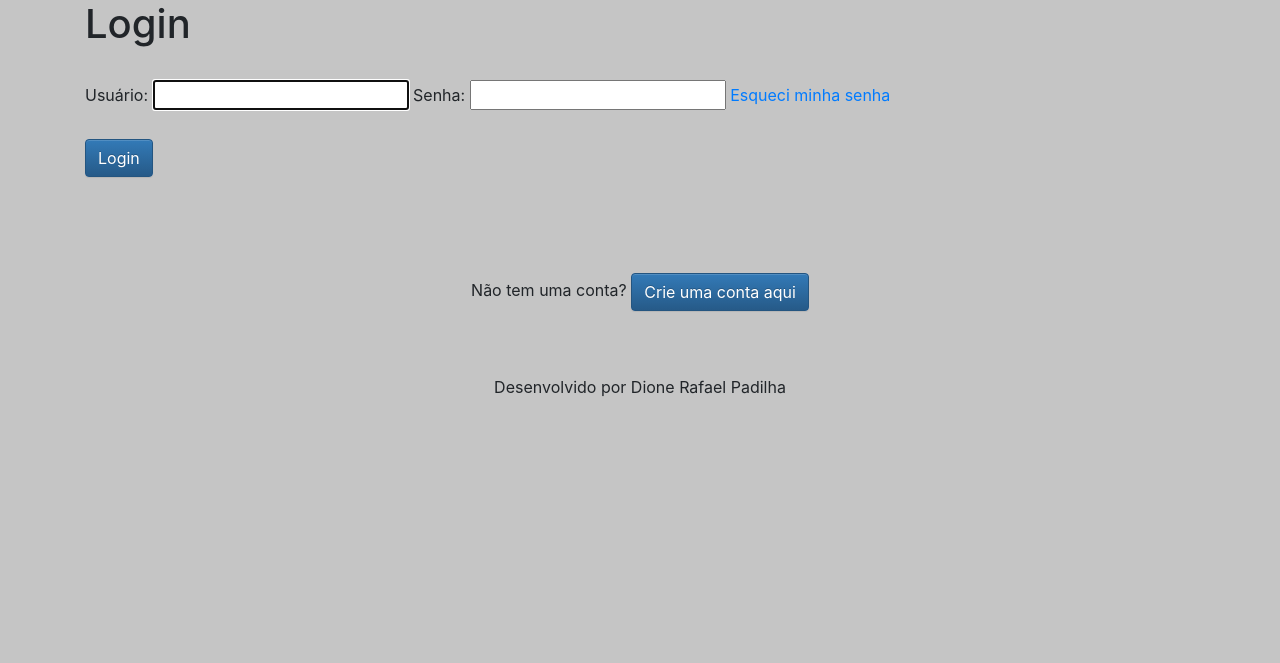
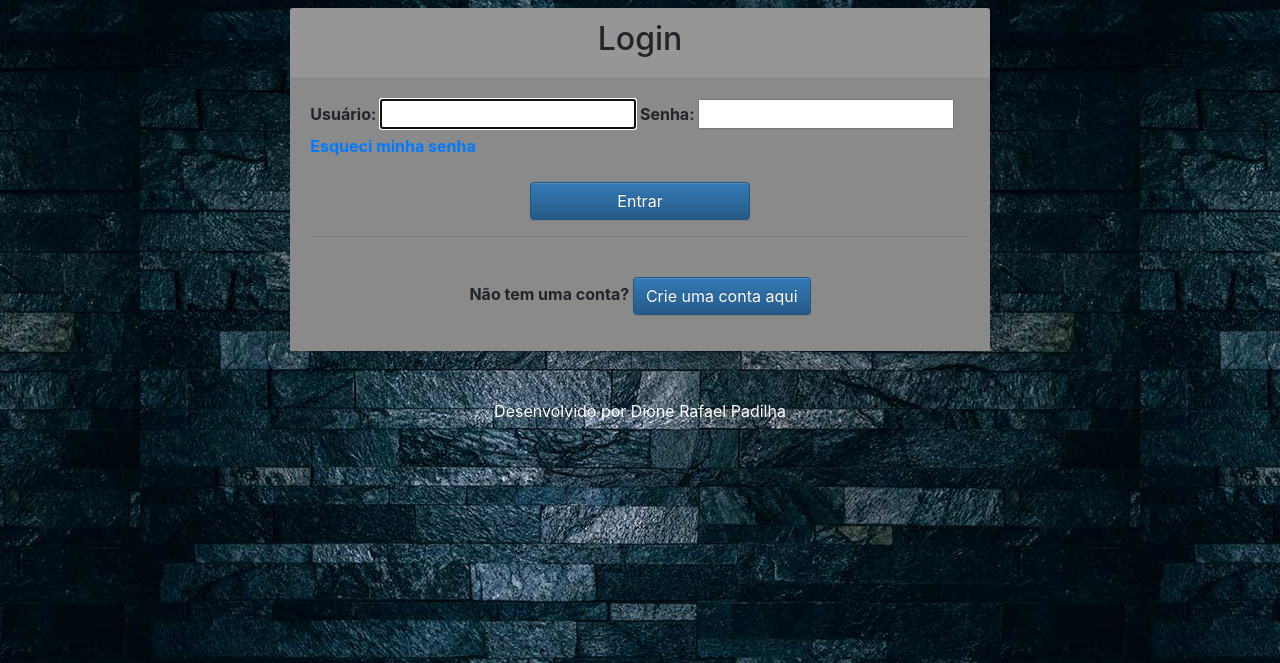
Before and after one commit to Dio30/Projeto_Carros, a Django app: page / in a window 1280 px wide. Shown: the top 663 px of the page. Run offline with Django 4.2, Linux system fonts and the light colour scheme; some libraries are stand-ins or nearby versions.

Commit message:
fix background

```diff
--- a/carros_django/settings.py
+++ b/carros_django/settings.py
@@ -122,7 +122,7 @@ USE_TZ = True
 
 STATIC_URL = '/static/'
 STATIC_ROOT = os.path.join(BASE_DIR, 'staticfiles')
-STATICFILES_DIRS = [ BASE_DIR /'static', ]
+STATICFILES_DIRS = [ BASE_DIR / 'static', ]
 MEDIA_URL = '/media/'
 MEDIA_ROOT = os.path.join(BASE_DIR, 'media')
 
--- a/static/style.css
+++ b/static/mystyle.css
@@ -1,5 +1,11 @@
+@import url('https://fonts.googleapis.com/css2?family=Open+Sans:ital,wght@1,300&display=swap');
+
 body{
     background-color: #c5c5c5;
+    background-image: url("/static/imagens/background.jpg");
+    background-attachment: fixed;
+    background-origin: padding-box;
+    background-position: 50% 30%;
 }
 
 .mythead{
@@ -40,3 +46,16 @@ body{
     background-color: #ffffff;
     color: #000000;
 }
+
+.mycardheader{
+    background-color: #969696;
+}
+
+.mybody{
+    background-color: #8a8a8a;
+    font-weight: bold;
+}
+
+.footer{
+    color: #ffffff;
+}
--- a/templates/base.html
+++ b/templates/base.html
@@ -10,7 +10,7 @@
     <link rel="stylesheet" href="https://cdn.jsdelivr.net/npm/bootstrap@4.6.1/dist/css/bootstrap.min.css">
     <link rel="stylesheet" href="https://maxcdn.bootstrapcdn.com/font-awesome/4.7.0/css/font-awesome.min.css">
     <link rel="stylesheet" href="https://maxcdn.bootstrapcdn.com/bootstrap/3.3.7/css/bootstrap-theme.min.css">
-    <link rel="stylesheet" type="text/css" media="screen" href="{% static 'style.css' %}">
+    <link rel="stylesheet" type="text/css" media="screen" href="{% static 'mystyle.css' %}">
 </head>
 <body>
     <div class="container">
@@ -18,12 +18,12 @@
         {% endblock %}
     </div>
 
-
     <script src="https://cdn.jsdelivr.net/npm/jquery@3.5.1/dist/jquery.slim.min.js"></script>
     <script src="https://cdn.jsdelivr.net/npm/popper.js@1.16.1/dist/umd/popper.min.js"></script>
     <script src="https://cdn.jsdelivr.net/npm/bootstrap@4.6.1/dist/js/bootstrap.bundle.min.js"></script>
 
     {% block footer %}
     {% endblock %}
+
 </body>
 </html>
--- a/templates/carros/carros_confirm_delete.html
+++ b/templates/carros/carros_confirm_delete.html
@@ -8,7 +8,7 @@
 
 {% include 'mensagens.html' %}
 
-<h3>Tem certeza que deseja deletar o carro {{ object.nome_do_carro }}?</h3><br>
+<h3><font color="white">Tem certeza que deseja deletar o carro {{ object.nome_do_carro }} ?</h3></font><br>
     <form method="post" action=".">
         {% csrf_token %}
         <button type="submit" title="Deletar"class="btn btn-danger" onclick="return confirm('Tem certeza que deseja deletar?')">Delete</button>
--- a/templates/carros/carros_detail.html
+++ b/templates/carros/carros_detail.html
@@ -8,14 +8,14 @@
 
 {% include 'mensagens.html' %}
 
-<center><h3>Detalhes do carro {{ object.nome_do_carro }}</h3></center><br>
+<center><font color="white"><h3>Detalhes do carro {{ object.nome_do_carro }}</h3></center><br>
 
 <b><li>Nome: {{ object.nome_do_carro }}</li><br>
 <li>Marca: {{ object.marcas_de_carros }}</li><br>
 <li>Valor: {{ object.valor_do_carro }}</li><br>
 <li>Motor: {{ object.modelos_de_carros }}</li><br>
 <li>Foto: <img src="{{ object.image_url|default_if_none:'#' }}" style="max-width:150px" alt=""
-title="Foto de {{ user.username }}" crossorigin="anonymous"></li></b>
+title="Foto de {{ user.username }}" crossorigin="anonymous"></li></b></font>
 <br>
 <center><a href="{% url 'lista' %}" class="btn btn-primary btm-sm">Para voltar para a lista</a></center>
 
--- a/templates/carros/carros_form.html
+++ b/templates/carros/carros_form.html
@@ -9,10 +9,10 @@
 {% block main %}
 
 {% include 'mensagens.html' %}
-<center><h2>{{ titulo }}</h2></center><br>
+<center><font color="white"><h2>{{ titulo }}</h2></center><br>
     <form method="post" action="." enctype="multipart/form-data">
         {% csrf_token %}
-        <b>{{ form|bootstrap }}</b>
+        <b>{{ form|bootstrap }}</b></font>
         <button type="submit" class="btn btn-success btm-sm">Salvar</button><br><br>
         <center><a href="{% url 'lista' %}" class="btn btn-primary btm-sm">Para voltar para a lista</a></center>
     </form>
--- a/templates/carros/carros_list.html
+++ b/templates/carros/carros_list.html
@@ -8,7 +8,7 @@
 
 {% include 'mensagens.html' %}
 
-<nav class="navbar navbar-dark mynav">
+<br><nav class="navbar navbar-dark mynav">
     <ul class="nav justify-content-start">
         <a href="{% url 'perfil' %}" class="btn btn-primary btn-sm" title="Perfil">Perfil</a>
     </ul>
@@ -22,7 +22,7 @@
     </ul>
 </nav>
 
-<center><br><u><h2>Bem Vindo {{ user.username }}</h2></u>
+<center><br><u><font color="white"><h2>Bem Vindo {{ user.username }}</h2></font></u>
 <form method="GET" action=".">
     <br><input type="search" name="nome_do_carro" value="{{ request.GET.nome_do_carro }}" class="p-1 border mysearch"
     autocomplete="off" placeholder="Digite o nome do carro">
--- a/templates/carros/perfil.html
+++ b/templates/carros/perfil.html
@@ -39,11 +39,11 @@
     </div>
 </div>
 
-    <br><b><li>O preenchimento do email não é obrigatório.</li><br>
+    <br><b><font color="white"><li>O preenchimento do email não é obrigatório.</li><br>
 
     <li>Se quiser somente trocar a sua senha clique em <a href="{% url 'password_change' %}">alterar senha</a>,
     se esqueceu da senha será <u>obrigatório cadastrar algum email válido aqui</u> e depois
-    <a href="{% url 'password_reset' %}">clique aqui</a> para enviar o email.</li></b>
+    <a href="{% url 'password_reset' %}">clique aqui</a> para enviar o email.</li></b></font>
 
 {% endblock %}
 
--- a/templates/registration/login.html
+++ b/templates/registration/login.html
@@ -8,22 +8,38 @@
 
 {% include 'mensagens.html' %}
 
-<h1>Login</h1><br>
-    <form method="POST" action="{% url 'login' %}">
-        {% csrf_token %}
-        {{ login_form|bootstrap }}
-        <a href="{% url 'password_reset' %}">Esqueci minha senha</a><br><br>
-        <button type="submit" class="btn btn-primary">Login</button>
-        <br><br><br>
-    </form>
-        <br><br><p class="text-center">Não tem uma conta? <a href="{% url 'cadastro' %}" class="btn btn-primary btm-sm">Crie uma conta aqui</a></p>
+<div class="form-content my-0 p-2">
+    <div class="container">
+        <div class="row justify-content-center">
+            <div class="col-lg-8">
+                <div class="card shadow-lg border-0 rounded-lg mt-0 mb-3">
+                    <div class="card-header justify-content-center mycardheader">
+                        <h2 class="font-weight-dark my-8 text-center">Login</h2>
+                    </div>
+                    <div class="card-body mybody">
+                        <form method="POST" action="{% url 'login' %}">
+                            {% csrf_token %}
+                            {{ login_form|bootstrap }}
+                            <a href="{% url 'password_reset' %}">Esqueci minha senha</a><br><br>
+                            <center><button type="submit" class="col-md-4 btn btn-primary">Entrar</button></center><hr>
+                            <br>
+                            <p class="text-center">Não tem uma conta? <a href="{% url 'cadastro' %}"
+                            class="btn btn-primary btm-sm">Crie uma conta aqui</a></p>
+                        </form>
+                    </div>
+                </div>
+            </div>
+        </div>
+    </div>
+</div>
+
 
 {% endblock %}
 
 {% block footer %}
 <footer class="footer">
     <div class="container">
-        <br><br>
+        <br>
         <center><span class="text">Desenvolvido por Dione Rafael Padilha</span></center>
     </div>
 </footer>
--- a/templates/registration/password_reset.html
+++ b/templates/registration/password_reset.html
@@ -8,7 +8,7 @@
 
 {% include 'mensagens.html' %}
 
-<center><u><b><h3>Alteração de Senha</h3></u></center><br>
+<center><u><b><font color="white"><h3>Alteração de Senha</h3></u></center><br>
 
 {% if form.error %}
     {{ message.error }}
@@ -22,7 +22,7 @@
     </div>
 
 <li>Por favor insira o seu email corretamente, caso não tenha um email cadastrado e
-esqueceu a senha terá que fazer um novo cadastro <a href="{% url 'cadastro' %}">clicando aqui</a></li>
+esqueceu a senha terá que fazer um novo cadastro <a href="{% url 'cadastro' %}">clicando aqui</a></li></font>
 
 {% endblock %}
 
--- a/templates/registration/password_reset_complete.html
+++ b/templates/registration/password_reset_complete.html
@@ -8,11 +8,11 @@
 
 {% include 'mensagens.html' %}
 
-<center><h3>Confirmação da Nova Senha</h3></center><br><br>
+<center><h3><font color="white">Confirmação da Nova Senha</h3></center></font><br><br>
 
-<center><b><font size=+1>A sua senha foi alterada com sucesso.</font></center></b><br><br>
+<center><b><font size=+1 color="white">A sua senha foi alterada com sucesso.</font></center></b><br><br>
 
-<center><b><font size=+1><a href="{% url 'login' %}" >Clique aqui</a> para acessar a sua conta com a nova senha.</font></b></center>
+<center><b><font size=+1 color="white"><a href="{% url 'login' %}" >Clique aqui</a> para acessar a sua conta com a nova senha.</font></b></center>
 
 {% endblock %}
 
--- a/templates/registration/password_reset_confirm_view.html
+++ b/templates/registration/password_reset_confirm_view.html
@@ -8,7 +8,7 @@
 
 {% include 'mensagens.html' %}
 
-<center><u><h3>Nova Senha</h3></u></center><br>
+<center><u><font color="white"><h3>Nova Senha</h3></u></center><br>
 
 {% if form.errors %}
     {{ message.error }}
@@ -18,7 +18,7 @@
     {% csrf_token %}
     {{ form|bootstrap }}
     <input type="submit" value="Enviar" class="btn btn-primary"><br><br>
-    <center><a href="{% url 'login' %}" class="btn btn-primary btm-sm">Caso não queira trocar a senha clique aqui</a></center></form>
+    <center><a href="{% url 'login' %}" class="btn btn-primary btm-sm">Caso não queira trocar a senha clique aqui</a></font></center></form>
 
 {% endblock %}
 
--- a/usuarios/urls.py
+++ b/usuarios/urls.py
@@ -1,9 +1,9 @@
 from django.urls import path
-from .views import register_request, login_request, logout_request
+from .views import register, login_request, logout_request
 from django.contrib.auth import views as auth_views
 
 urlpatterns = [
-    path('registrar/', register_request, name='cadastro'),
+    path('cadastro/', register, name='cadastro'),
     path('', login_request, name='login'),
     path('sair/', logout_request, name='logout'),
     path('password_reset/', auth_views.PasswordResetView.as_view(template_name="registration/password_reset.html"), name='password_reset'),
--- a/usuarios/views.py
+++ b/usuarios/views.py
@@ -4,7 +4,7 @@ from django.contrib import messages
 from django.contrib.auth import authenticate, login, logout
 from django.contrib.auth.forms import AuthenticationForm
 
-def register_request(request):
+def register(request): # formulario para cadastrar novos usuarios
     if request.method == "POST":
         form = UsuariosForm(request.POST)
         if form.is_valid():
@@ -17,11 +17,11 @@ def register_request(request):
             return redirect("cadastro")
     else:
         form = UsuariosForm
-        return render(request, template_name="register.html", context={"register_form":form})
+        return render(request, template_name="register.html", context= {"register_form":form})
 
-def login_request(request):
+def login_request(request): # para poder fazer login com segurança
     if request.method == "POST":
-        form = AuthenticationForm(request, data=request.POST)
+        form = AuthenticationForm(request, request.POST)
         if form.is_valid():
             username = form.cleaned_data.get('username')
             password = form.cleaned_data.get('password')
@@ -33,12 +33,13 @@ def login_request(request):
             else:
                 return redirect("login")
         else:
-            messages.error(request, "Usuario ou senha incorretos, tente novamente")
+            messages.error(request, "Usuario ou senha inválidos, tente novamente")
+            return redirect("login")
+    else:
+        form = AuthenticationForm()
+        return render(request=request, template_name="registration/login.html", context={"login_form":form})
 
-    form = AuthenticationForm()
-    return render(request=request, template_name="registration/login.html", context={"login_form":form})
-
-def logout_request(request):
+def logout_request(request): # para poder fazer logout com segurança
     logout(request)
     messages.success(request, "Voce deslogou com sucesso.")
     return redirect ('login')
```
Also changed, not shown: templates/register.html (+29 -7 lines), templates/registration/change_password.html (+4 -4 lines), templates/registration/password_reset_done.html (+4 -3 lines), static/imagens/background.jpg (added).
